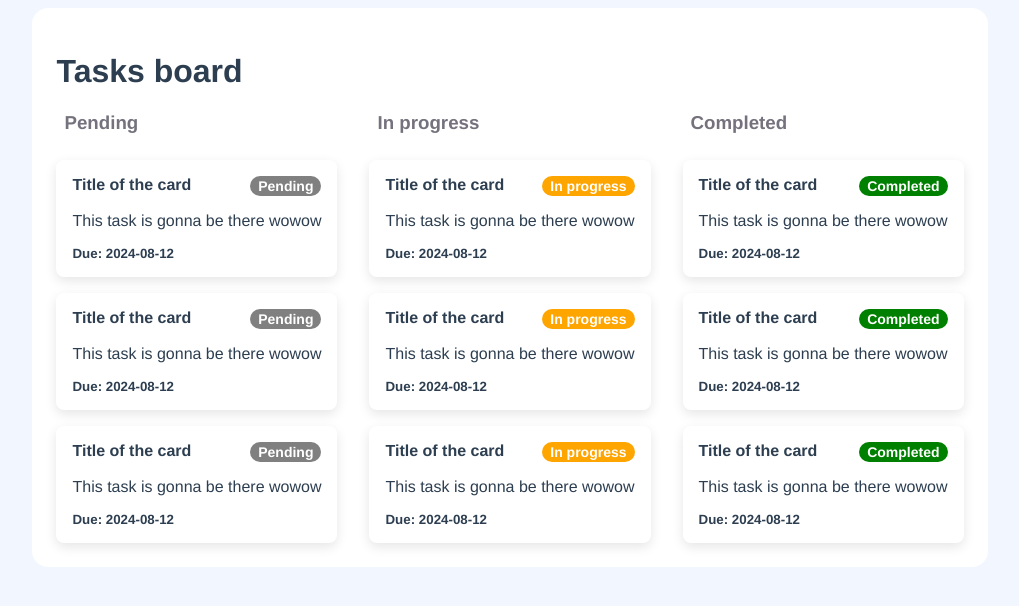
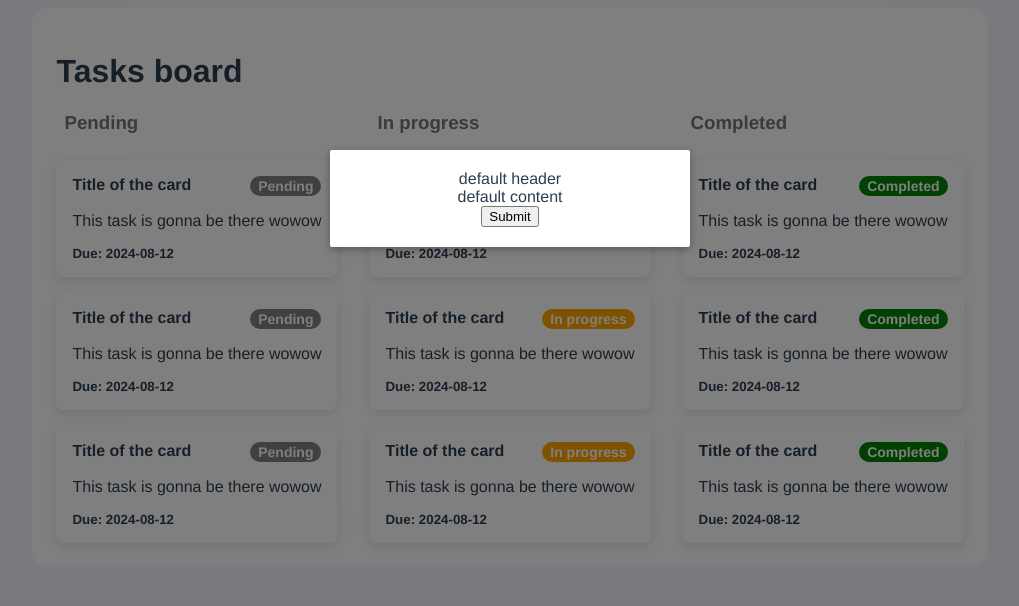
Before and after one commit to Elderbrest/task-management, a Vue app: page / in a window 1280 px wide. Both pictures are taken after a click on the icon 447 px from the left and 123 px from the top of the page. Shown: the top 606 px of the page, without its empty margins (130-1149 px from the left). Built offline with nearby package versions, Linux system fonts and the light colour scheme; some icons are missing.

Commit message:
Implement Modal component

```diff
--- a/src/components/List.vue
+++ b/src/components/List.vue
@@ -1,14 +1,19 @@
 <script setup lang="ts">
-import { computed, defineProps } from 'vue'
+import { computed, defineProps, ref } from 'vue'
 import { Icon } from '@iconify/vue'
 import { statusLabelMap } from '@/utils/status'
 import Card from './Card.vue'
+import Modal from './Modal.vue'
 
 interface Props {
   status: 'pending' | 'inProgress' | 'completed';
 }
 
 const props = defineProps<Props>()
+const isOpenModal = ref(false)
+
+const openModal = () => isOpenModal.value = true
+const closeModal = () => isOpenModal.value = false
 
 const statusLabel = computed(() => statusLabelMap[props.status])
 </script>
@@ -17,7 +22,7 @@ const statusLabel = computed(() => statusLabelMap[props.status])
   <div class="list-container">
     <div class="list-header">
       <h3 class="list-title">{{ statusLabel }}</h3>
-      <Icon icon="mdi:add-circle-outline" width="24" class="add-icon" />
+      <Icon icon="mdi:add-circle-outline" width="24" class="add-icon" @click="openModal" />
     </div>
     <div class="list-content">
       <Card title="Title of the card" description="This task is gonna be there wowow" due-date="2024-08-12" :status="status" />
@@ -25,6 +30,7 @@ const statusLabel = computed(() => statusLabelMap[props.status])
       <Card title="Title of the card" description="This task is gonna be there wowow" due-date="2024-08-12" :status="status" />
     </div>
   </div>
+  <Modal :is-open="isOpenModal" :modal-close="closeModal" />
 </template>
 
 <style scoped>
--- /dev/null
+++ b/src/components/Modal.vue
@@ -0,0 +1,53 @@
+<script setup>
+import { defineProps, defineEmits, ref } from 'vue'
+import { onClickOutside } from '@vueuse/core'
+
+defineProps({ isOpen: Boolean })
+
+const emit = defineEmits(['modal-close'])
+
+const target = ref(null)
+onClickOutside(target, () => emit('modal-close'))
+</script>
+
+<template>
+  <div v-if="isOpen" class="modal-mask">
+    <div class="modal-wrapper">
+      <div class="modal-container" ref="target">
+        <div class="modal-header">
+          <slot name="header"> default header </slot>
+        </div>
+        <div class="modal-body">
+          <slot name="content"> default content </slot>
+        </div>
+        <div class="modal-footer">
+          <slot name="footer">
+            <div>
+              <button @click.stop="emit('modal-close')">Submit</button>
+            </div>
+          </slot>
+        </div>
+      </div>
+    </div>
+  </div>
+</template>
+
+<style scoped>
+.modal-mask {
+  position: fixed;
+  z-index: 3;
+  top: 0;
+  left: 0;
+  width: 100%;
+  height: 100%;
+  background-color: rgba(0, 0, 0, 0.5);
+}
+.modal-container {
+  width: 300px;
+  margin: 150px auto;
+  padding: 20px 30px;
+  background-color: #fff;
+  border-radius: 2px;
+  box-shadow: 0 2px 8px rgba(0, 0, 0, 0.33);
+}
+</style>
```
